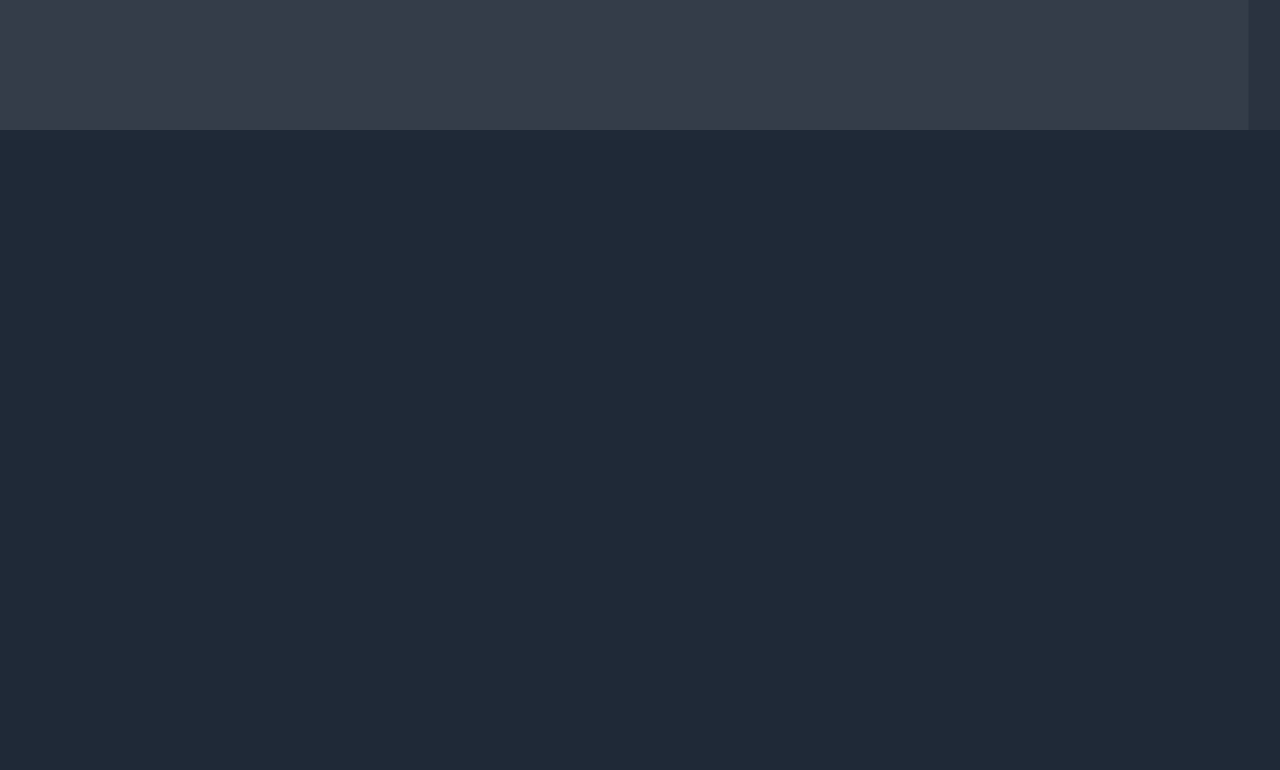
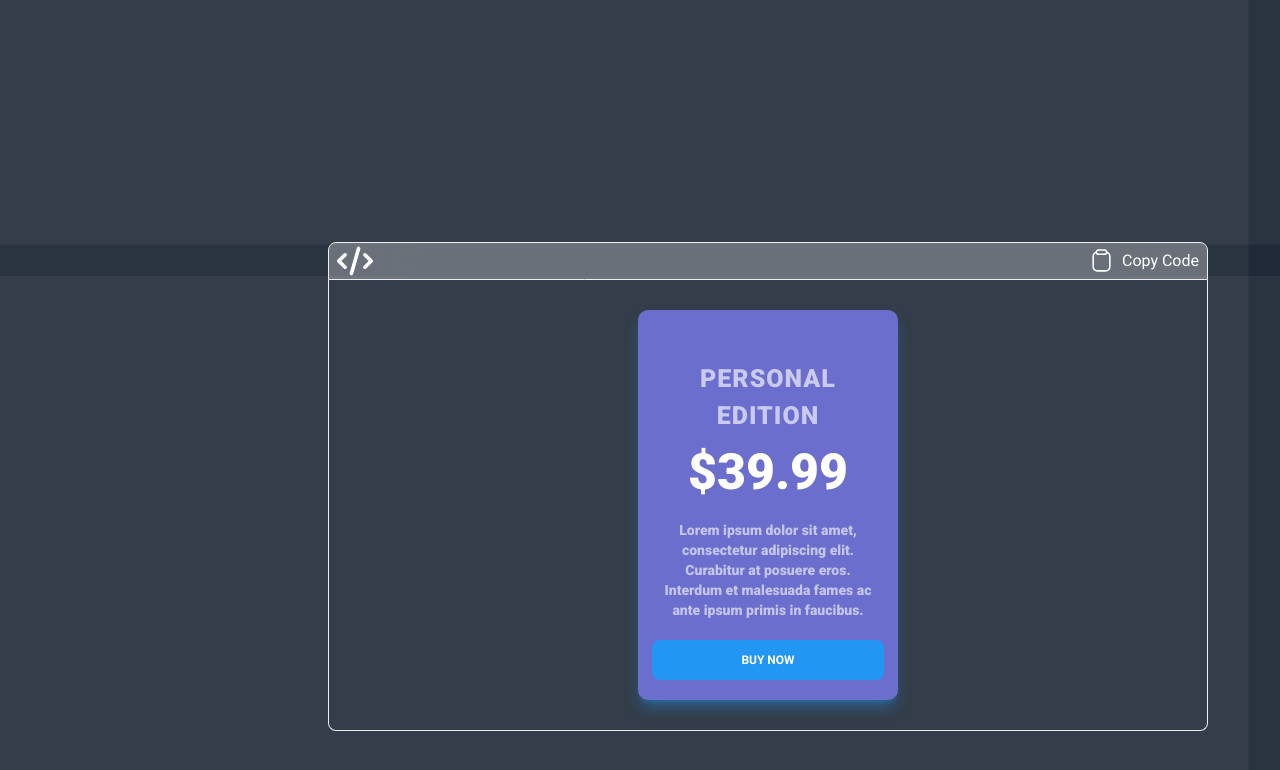
Before and after one commit to akash-khan-311/softui, a React (Vite) app: page /components/card in a window 1280 px wide. Shown: the part 9324-10094 px from the top of the page. Before the commit the page ends 9454 px from the top, so only its background shows below. Built offline with nearby package versions, Linux system fonts and the light colour scheme.

Commit message:
card14 added

```diff
--- a/src/UIcomponents/Card/Card.jsx
+++ b/src/UIcomponents/Card/Card.jsx
@@ -3,6 +3,7 @@ import Card10 from "../../components/App/Cards/Card10";
 import Card11 from "../../components/App/Cards/Card11";
 import Card12 from "../../components/App/Cards/Card12";
 import Card13 from "../../components/App/Cards/Card13";
+import Card14 from "../../components/App/Cards/Card14";
 import Card2 from "../../components/App/Cards/Card2";
 import Card3 from "../../components/App/Cards/Card3";
 import Card4 from "../../components/App/Cards/Card4";
@@ -41,6 +42,7 @@ const Card = () => {
       <Card12/>
       {/* Product gird Card */}
       <Card13/>
+      <Card14/>
 
 
     </div>
--- /dev/null
+++ b/src/components/App/Cards/Card14.jsx
@@ -0,0 +1,48 @@
+import CodeBox from "../../../Shared/CodeBox/CodeBox";
+
+const Card14 = () => {
+  return (
+    <div>
+      <CodeBox
+        stringCode={`<div className="card flex flex-col items-center justify-around w-[260px] text-center relative cursor-pointer shadow-[0_10px_15px_-3px_rgba(33,150,243,0.4),0_4px_6px_-4px_rgba(33,150,243,0.4)] bg-[#6B6ECC] mx-0 my-2.5 px-px py-5 rounded-[10px]">
+   <div className="content p-5 text-[white] font-extrabold text-[50px]">
+     <div className="title font-extrabold uppercase text-[rgba(255,255,255,0.64)] text-[25px] tracking-[1px] mt-2.5">
+       Personal edition
+     </div>
+     <div className="price text-[white] font-extrabold text-[50px]">
+       $39.99
+     </div>
+     <div className="description text-[rgba(255,255,255,0.6)] text-sm mt-2.5">
+       Lorem ipsum dolor sit amet, consectetur adipiscing elit. Curabitur
+       at posuere eros. Interdum et malesuada fames ac ante ipsum primis
+       in faucibus.
+     </div>
+   </div>
+   <button className="select-none text-white uppercase font-bold text-xs bg-[rgb(33_150_243)] w-[90%] px-6 py-3 rounded-lg border-[none]">Buy now</button>
+ </div>`}
+      >
+        <div className="flex justify-center items-center">
+          <div className="card flex flex-col items-center justify-around w-[260px] text-center relative cursor-pointer shadow-[0_10px_15px_-3px_rgba(33,150,243,0.4),0_4px_6px_-4px_rgba(33,150,243,0.4)] bg-[#6B6ECC] mx-0 my-2.5 px-px py-5 rounded-[10px]">
+            <div className="content p-5 text-[white] font-extrabold text-[50px]">
+              <div className="title font-extrabold uppercase text-[rgba(255,255,255,0.64)] text-[25px] tracking-[1px] mt-2.5">
+                Personal edition
+              </div>
+              <div className="price text-[white] font-extrabold text-[50px]">
+                $39.99
+              </div>
+              <div className="description text-[rgba(255,255,255,0.6)] text-sm mt-2.5">
+                Lorem ipsum dolor sit amet, consectetur adipiscing elit.
+                Curabitur at posuere eros. Interdum et malesuada fames ac ante
+                ipsum primis in faucibus.
+              </div>
+            </div>
+            <button className="select-none text-white uppercase font-bold text-xs bg-[rgb(33_150_243)] w-[90%] px-6 py-3 rounded-lg border-[none]">
+              Buy now
+            </button>
+          </div>
+        </div>
+      </CodeBox>
+    </div>
+  );
+};
+export default Card14;
```
